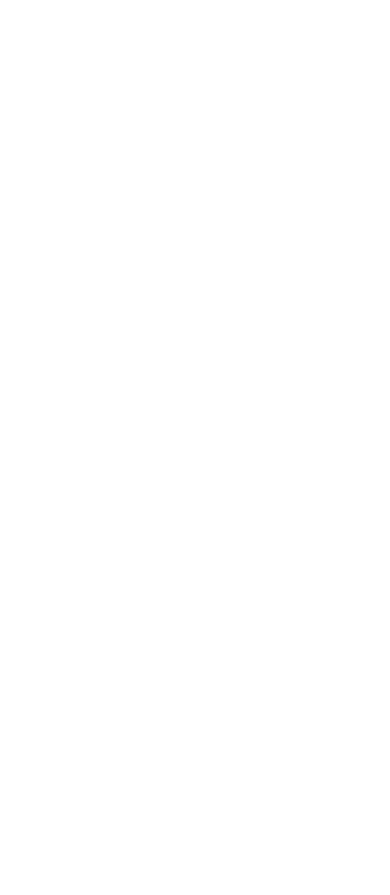
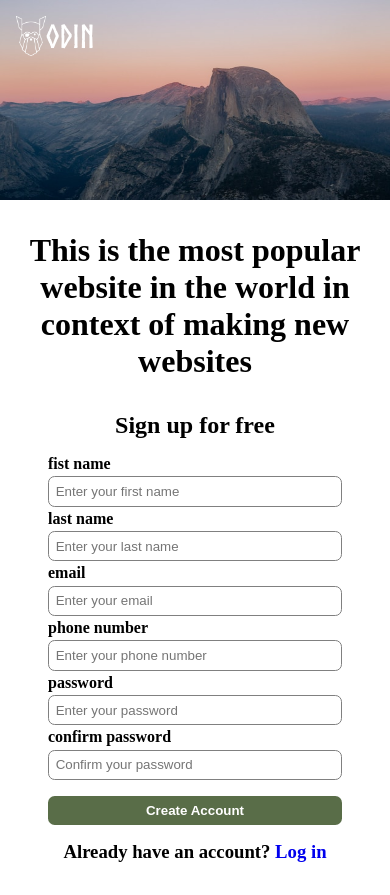
Before and after one commit to fayiz770/odin-project, a plain HTML site: page sign up form/index.html in a window 390 px wide. Before the commit the page ends 844 px from the top, so only its background shows below. Drawn offline with Linux system fonts and the light colour scheme.

Commit message:
mobile first design css

```diff
--- a/sign up form/index.css
+++ b/sign up form/index.css
@@ -0,0 +1,91 @@
+@font-face {
+    font-family: 'Norse Bold';
+    src: url('assets/font/Norse-Bold.otf');
+}
+
+* {
+    padding: 0;
+    margin: 0;
+    box-sizing: border-box;
+}
+
+:root {
+    --font-family: 'Norse Bold', sans-serif;
+}
+
+body {
+    height: 100vh;
+}
+.header {
+    position: relative;
+    width: 100%;
+    height: 200px;
+}
+
+.header  > img {
+    width: 100%;
+    height: 100%;
+}
+
+.odin-lined {
+    width: 30px;
+    height: 40px;
+}
+
+.odin-text {
+    height: 100%;
+    color: white;
+    font-family: var(--font-family);
+}
+
+.floated {
+    position: absolute;
+    top: 1em;
+    left: 1em;
+    display: flex;
+    align-items: center;
+}
+
+/* Main  */
+
+.main {
+    display: grid;
+    gap: 2em;
+    text-align: center;
+    padding: 2em 1em;
+}
+
+.form {
+    display: grid;
+    gap: 1em;
+}
+
+.form-into {
+    font-weight: bold;
+    padding: 0 2em;
+    display: grid;
+    gap: 0.2em;
+    text-align: left;
+}
+
+input {
+    border: 1px solid gray;
+    padding: 0.5em;
+    border-radius: 0.5em;
+}
+
+button {
+    margin-top: 1em;
+    padding: 0.5em;
+    border-radius: .5em;
+    border: none;
+    cursor: pointer;
+    font-weight: bold;
+    background: #596D48;
+    color: white;
+}
+
+a {
+    text-decoration: none;
+    cursor: pointer;
+}
--- a/sign up form/index.html
+++ b/sign up form/index.html
@@ -3,9 +3,51 @@
 <head>
     <meta charset="UTF-8">
     <meta name="viewport" content="width=device-width, initial-scale=1.0">
+    <link rel="stylesheet" href="index.css">
     <title>Sign up form</title>
 </head>
 <body>
+    <header class="header">
+        <img src="assets/images/hero-mobile.jpg" alt="hero-mobile">
+        <div class="floated">
+            <img src="assets/icons/odin-lined.png" alt="odin-lined" class="odin-lined">
+            <h1 class="odin-text">Odin</h1>
+        </div>
+    </header>
+    <main class="main">
+        <div class="info">
+            <h1>
+                This is the most popular website in the world in context of making new websites
+            </h1>
+        </div>
+        <div class="form">
+            <h2>Sign up for free</h2>
+            <form action="#" class="form-into">
+                <label for="first-name">fist name</label>
+                <input type="text" id="first-name" class="first-name" name="first-name" placeholder="Enter your first name">
 
+                <label for="last-name">last name</label>
+                <input type="text" id="last-name" class="last-name" name="last-name" placeholder="Enter your last name">
+
+                <label for="email">email</label>
+                <input type="email" id="email" class="email" name="email" placeholder="Enter your email">
+
+                <label for="mobile">phone number</label>
+                <input type="text" id="mobile" class="mobile" name="mobile" placeholder="Enter your phone number">
+
+                <label for="password">password</label>
+                <input type="password" name="password" id="password" class="password" placeholder="Enter your password">
+
+                <label for="confirm-password">confirm password</label>
+                <input type="password" name="confirm-password" id="confirm-password" placeholder="Confirm your password">
+
+                <button type="submit">Create Account</button>
+            </form>
+            <h3>Already have an account? <a href="#">Log in</a></h3>
+        </div>
+
+        </form>
+    </main>
+    <script src="index.js"></script>
 </body>
 </html>
```
Also changed, not shown: sign up form/assets/font/Norse-Bold.otf (added), sign up form/assets/icons/odin-lined.png (added), sign up form/assets/images/hero-desktoop.jpg (added), sign up form/assets/images/hero-mobile.jpg (added).
